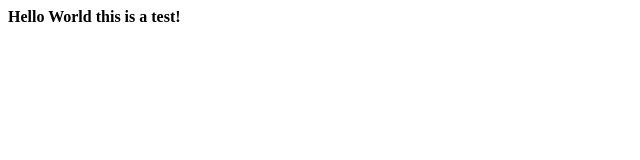
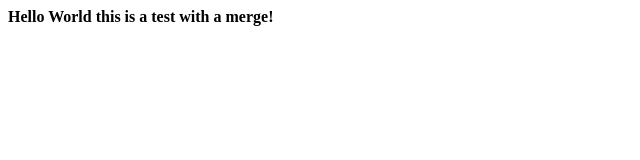
Before and after one commit to tapvolt/upguard-uk, a plain HTML site: page index.html in a window 1280 px wide. Shown: the whole page, without its empty margins (0-640 px from the left). Drawn offline with Linux system fonts and the light colour scheme.

Commit message:
normal merge

```diff
--- a/index.html
+++ b/index.html
@@ -1 +1 @@
-<b>Hello World this is a test!</b>
+<b>Hello World this is a test with a merge!</b>
```
